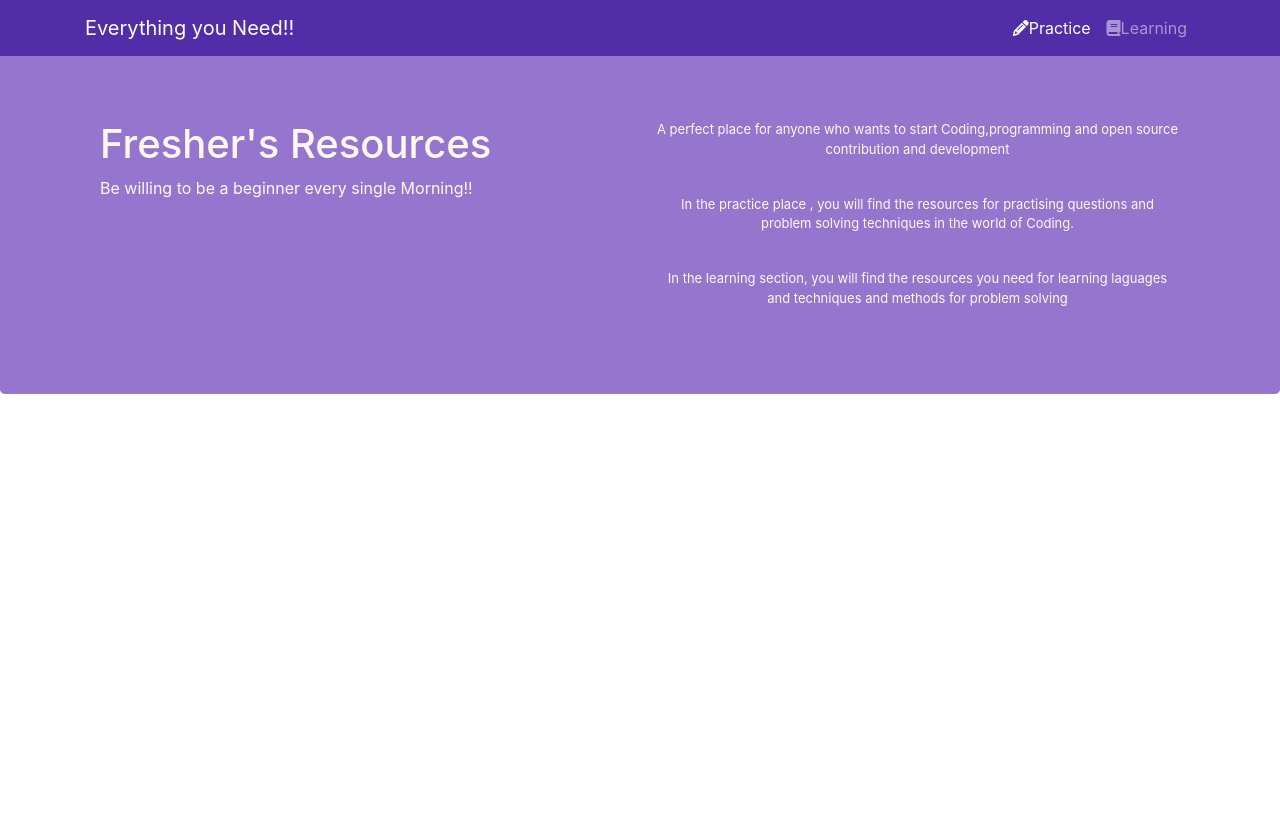
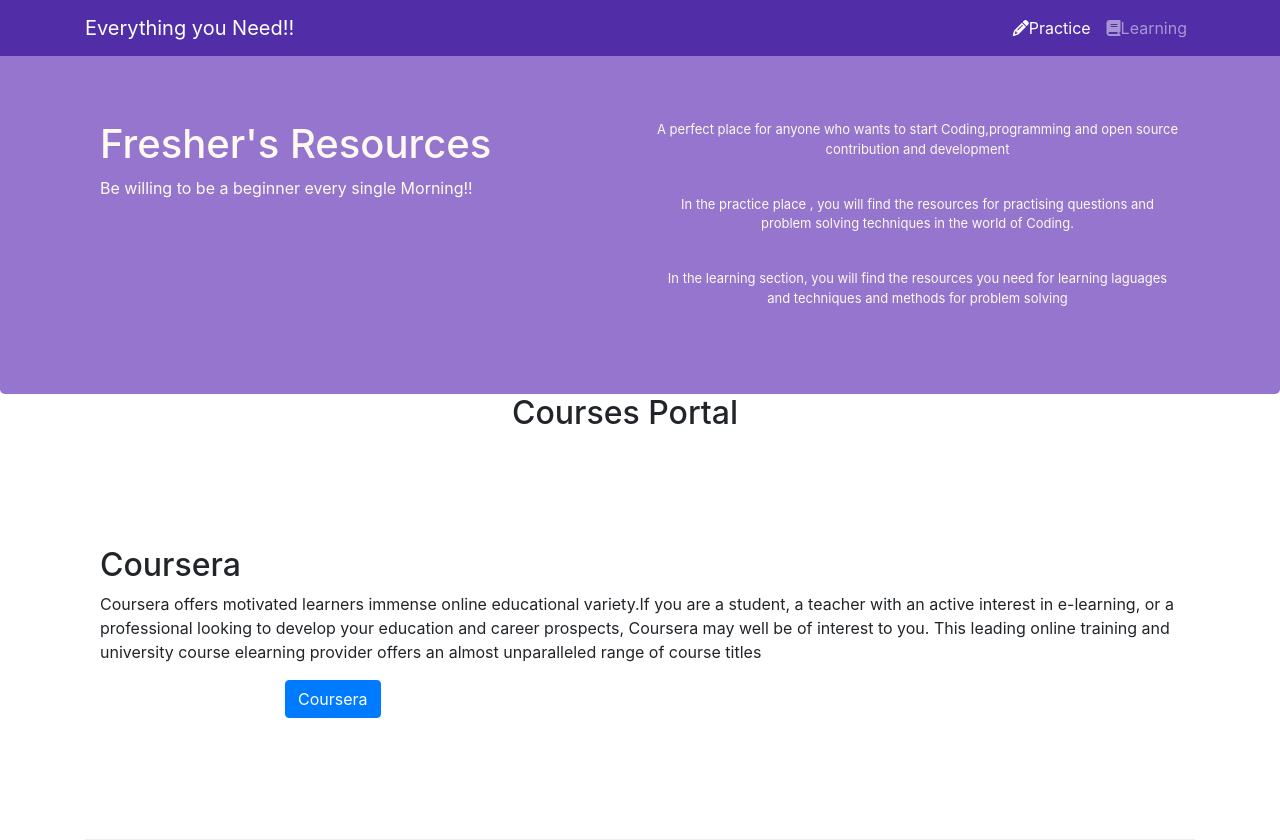
Before and after one commit to Vishesht27/Fresher-s-Help, a website: page Learning.html in a window 1280 px wide. Before the commit the page ends 800 px from the top, so only its background shows below. Drawn offline with nearby package versions, Linux system fonts and the light colour scheme.

Commit message:
Initial Commit

```diff
--- a/Learning.html
+++ b/Learning.html
@@ -48,3 +48,27 @@
             </div>
         </div>
     </header>
+
+    <h2 class="blocktext">Courses Portal</h2>
+    <div class="container">
+        <div class="row row-content align-items-center">
+            <div class="col col-sm order-sm-first col-md">
+                <h2>Coursera</h2>
+                <p>Coursera offers motivated learners immense online educational variety.If you are a student, a teacher with an active interest in e-learning, or a professional looking to develop your education and career prospects, Coursera may well be of interest to you. This leading online training and university course elearning provider offers an almost unparalleled range of course titles</p>
+                <div class="form-group row">
+                    <div class="offset-md-2 col-md-10">
+                        <button type="submit" class="btn btn-primary" onclick="location.href = 'https://www.coursera.org/';">Coursera
+
+                        </button>
+                    </div>
+                </div>
+
+            </div>
+            </div>
+            </div>
+            <script src="node_modules/jquery/dist/jquery.slim.min.js"></script>
+ <script src="node_modules/popper.js/dist/umd/popper.min.js"></script>
+ <script src="node_modules/bootstrap/dist/js/bootstrap.min.js"></script>
+</body>
+
+</html>
--- a/css/styles.css
+++ b/css/styles.css
@@ -38,3 +38,8 @@
 .yoyo{
     font-size: small;
 }
+h2.blocktext {
+    margin-left: auto;
+    margin-right: auto;
+    width: 8em
+}
```
